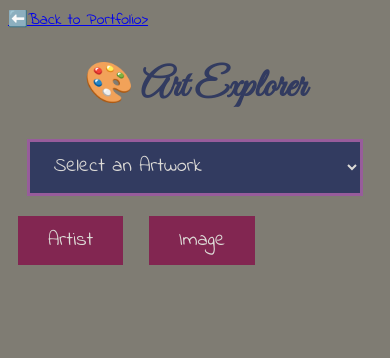
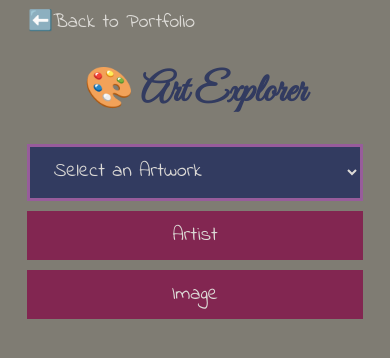
Before and after one commit to Edith56533/Karen-Losoya-26.2, a plain HTML site: page openapi.html in a window 390 px wide. Drawn offline with Linux system fonts and the light colour scheme; no server answers.

Commit message:
fixed a few typos

```diff
--- a/css/openapi.css
+++ b/css/openapi.css
@@ -11,7 +11,7 @@ h1 {
     text-align: center;
 }
 
-navy a {
+nav a {
     color: var(--eggshell);
     font-family: "Indie Flower", sans-serif;
     font-size: 20px;
@@ -78,7 +78,7 @@ button:hover {
         font-size: 40px;
     }
 
-    select, botton {
+    select, button {
         width: 90%;
         margin: 10px auto;
         display: block;
--- a/openapi.html
+++ b/openapi.html
@@ -15,7 +15,7 @@
 </head>
 <body>
     <nav>
-        <a href="index.html">⬅️Back to Portfolio></a>
+        <a href="index.html">⬅️Back to Portfolio</a>
     </nav>
 
     <h1>🎨 Art Explorer</h1>
```
